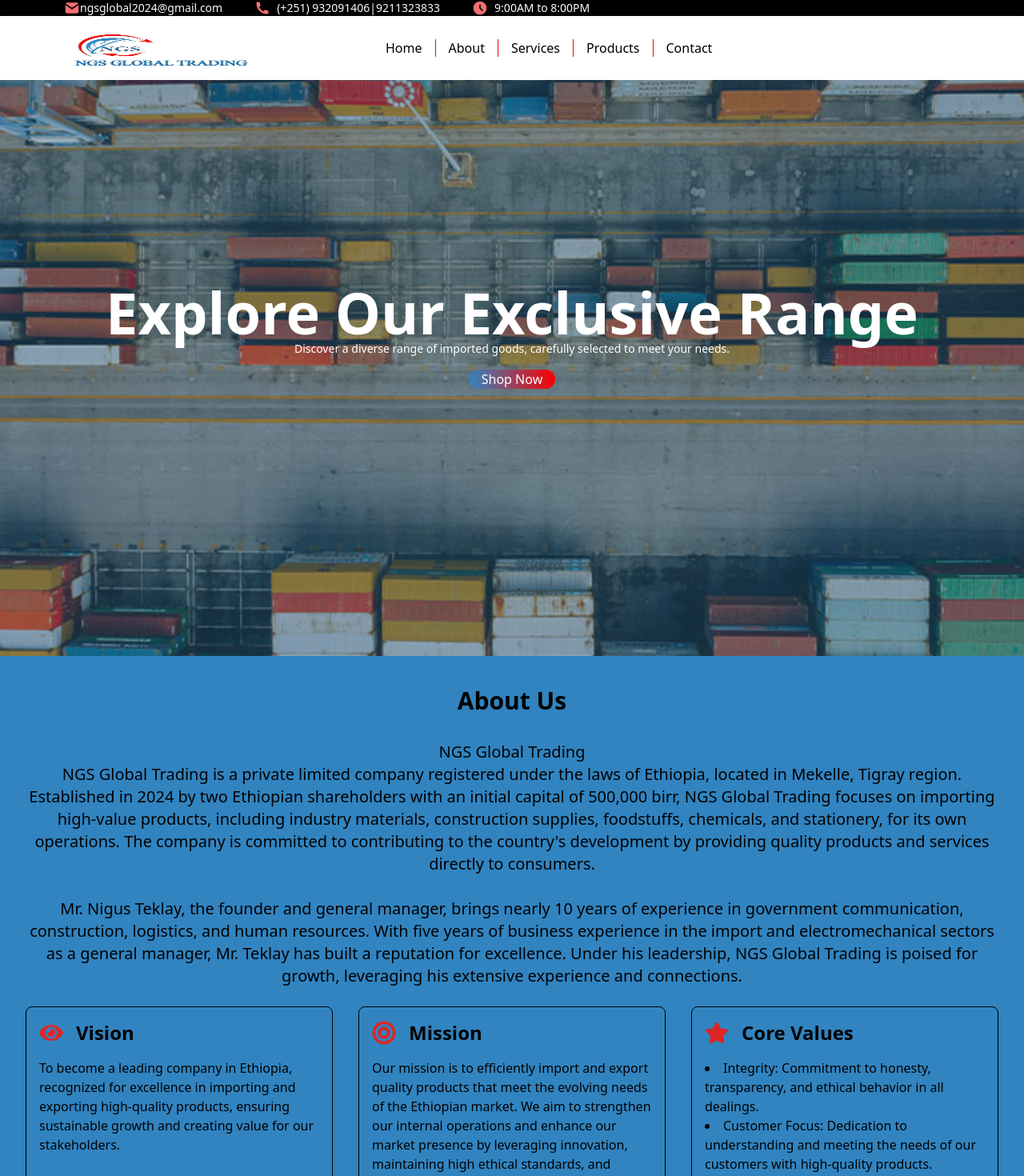
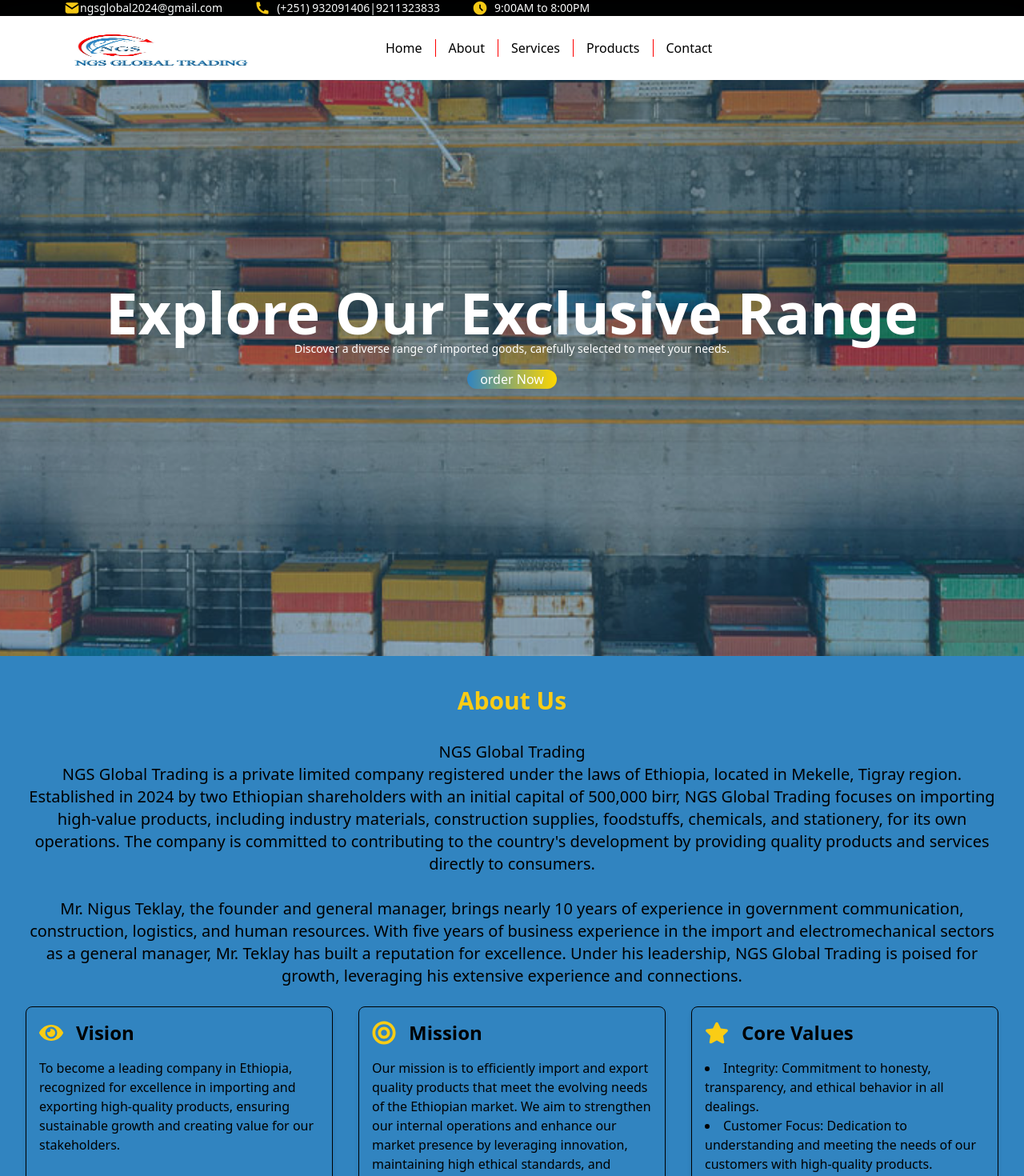
Before and after one commit to Mulubrhan1511/Ngsglobal, a React (Vite) app in the folder front/: page / in a window 1280 px wide. Shown: the top 1470 px of the page at 80% size. Built offline with nearby package versions, Linux system fonts and the light colour scheme.

Commit message:
add all images

```diff
--- a/front/src/Components/Banner/Banner.jsx
+++ b/front/src/Components/Banner/Banner.jsx
@@ -66,9 +66,9 @@ const Banner = ({ handleOrderPopup }) => {
             <p className="text-sm">{data.description}</p>
             <button
               onClick={handleOrderPopup}
-              className="mt-4 bg-gradient-to-r from-primary to-secondary hover:scale-105 duration-200 text-white  px-4 rounded-full"
+              className="mt-4 bg-gradient-to-r from-primary to-gold hover:scale-105 duration-200 text-white  px-4 rounded-full"
             >
-              Shop Now
+              order Now
             </button>
           </div>
         </div>
--- a/front/src/Components/Banner/Banner2.jsx
+++ b/front/src/Components/Banner/Banner2.jsx
@@ -4,11 +4,11 @@ import img from "../../assets/banner/shippment.jpg";
 const Banner2 = () => {
   return (
     <div className="relative bg-cover bg-center h-screen" style={{ backgroundImage: `url(${img})` }}>
-      <div className="absolute inset-0 bg-red-800 bg-opacity-50 flex flex-col items-center justify-center text-white text-center p-4">
+      <div className="absolute inset-0 bg-blue-800 bg-opacity-50 flex flex-col items-center justify-center text-white text-center p-4">
         <h3 className="text-lg mb-2">WE SPECIALIZE IN</h3>
         <h1 className="text-4xl md:text-5xl font-bold mb-4">SELF-SUSTAINED IMPORT AND EXPORT SERVICES</h1>
         <p className="text-xl md:text-2xl mb-6">Delivering Quality Products Across the Globe</p>
-        <a href="#contact" className="bg-red-600 hover:bg-red-700 text-white font-bold py-2 px-4 rounded transition duration-300">CONTACT US</a>
+        <a href="#contact" className="bg-yellow-400 hover:bg-yellow-400 text-white font-bold py-2 px-4 rounded transition duration-300">CONTACT US</a>
       </div>
     </div>
   );
--- a/front/src/Components/BlogPosts/BlogPosts.jsx
+++ b/front/src/Components/BlogPosts/BlogPosts.jsx
@@ -59,7 +59,7 @@ const BlogPosts = () => {
 
   return (
     <div className="text-center p-8 bg-gray-100">
-      <h2 className="text-4xl font-bold text-gray-800 mb-4">Import Items</h2>
+      <h2 className="text-4xl font-bold text-yellow-100 mb-4">Import Items</h2>
       <p className="mb-12 text-gray-600 text-lg max-w-3xl mx-auto">
         At NGS Global, we value the importance of having access to high-quality import items to support the diverse needs of businesses like yours. Whether you're in search of essential raw materials, specialized ingredients, or essential chemical compounds, we've got you covered.
       </p>
--- a/front/src/Components/Navbar/Navbar.jsx
+++ b/front/src/Components/Navbar/Navbar.jsx
@@ -46,18 +46,18 @@ const Navbar = () => {
               {/* email */}
               <div className='flex justify-center items-center gap-x-2 lg:justify-normal'>
                 <div className='text-white flex flex-row text-sm'>
-                  <TbMailFilled className='text-xl text-red-400'/>
+                  <TbMailFilled className='text-xl text-yellow-400'/>
                   <div className='text-white text-sm'>ngsglobal2024@gmail.com</div>
                 </div>
               </div>
               {/* phone */}
               <div className='flex justify-center items-center gap-x-2 lg:justify-normal'>
-                <RiPhoneFill className='text-xl text-red-400' />
+                <RiPhoneFill className='text-xl text-yellow-400' />
                 <div className='text-white text-sm'>(+251) 932091406|9211323833</div>
               </div>
               {/* working hours */}
               <div className='flex justify-center items-center gap-x-2 lg:justify-normal'>
-                <MdAccessTimeFilled className='text-xl text-red-400'/>
+                <MdAccessTimeFilled className='text-xl text-yellow-400'/>
                 <div className='text-white text-sm'>9:00AM to 8:00PM</div>
               </div>
             </div>
--- a/front/src/Components/Services/Services.jsx
+++ b/front/src/Components/Services/Services.jsx
@@ -47,7 +47,7 @@ const services = [
 const Services = () => {
   return (
     <div className="text-center bg-gray-100 pb-28">
-      <h2 className="text-4xl font-semibold pt-16 text-gray-800">Export Items</h2>
+      <h2 className="text-4xl font-semibold pt-16 text-yellow-100">Export Items</h2>
       <p className="mb-12 text-gray-600 text-lg max-w-4xl mx-auto px-4">
         We export high-quality agricultural products from Ethiopia, including a diverse range of oilseeds, pulses, and other valuable crops. Our products are carefully selected to meet international standards and ensure maximum satisfaction for our clients.
       </p>
--- a/front/src/Components/VisionMissionValues/VisionMissionValues.jsx
+++ b/front/src/Components/VisionMissionValues/VisionMissionValues.jsx
@@ -4,7 +4,7 @@ import { FaEye, FaBullseye, FaStar } from 'react-icons/fa';
 const VisionMissionValues = () => {
   return (
     <div className="p-8 bg-primary">
-      <h2 className="text-3xl font-semibold mb-8 text-center">About Us</h2>
+      <h2 className="text-3xl font-semibold mb-8 text-center  text-yellow-400 px-6">About Us</h2>
       <h6 className="text-xl font-txt mb-6 text-center">
         NGS Global Trading
         <br />
@@ -23,7 +23,7 @@ const VisionMissionValues = () => {
         {/* Vision Section */}
         <div className="flex-1 p-4 border border-gray-200 rounded-lg shadow-md">
           <div className="flex items-center mb-4">
-            <FaEye className="text-red-600 mr-4 text-3xl" />
+            <FaEye className="text-yellow-400 mr-4 text-3xl" />
             <h3 className="text-2xl font-semibold">Vision</h3>
           </div>
           <p className="text-gray-700">
@@ -35,7 +35,7 @@ const VisionMissionValues = () => {
         {/* Mission Section */}
         <div className="flex-1 p-4 border border-gray-200 rounded-lg shadow-md">
           <div className="flex items-center mb-4">
-            <FaBullseye className="text-red-600 mr-4 text-3xl" />
+            <FaBullseye className="text-yellow-400 mr-4 text-3xl" />
             <h3 className="text-2xl font-semibold">Mission</h3>
           </div>
           <p className="text-gray-700">
@@ -49,7 +49,7 @@ const VisionMissionValues = () => {
         {/* Core Values Section */}
         <div className="flex-1 p-4 border border-gray-200 rounded-lg shadow-md">
           <div className="flex items-center mb-4">
-            <FaStar className="text-red-600 mr-4 text-3xl" />
+            <FaStar className="text-yellow-400 mr-4 text-3xl" />
             <h3 className="text-2xl font-semibold">Core Values</h3>
           </div>
           <ul className="list-disc list-inside text-gray-700">
```
